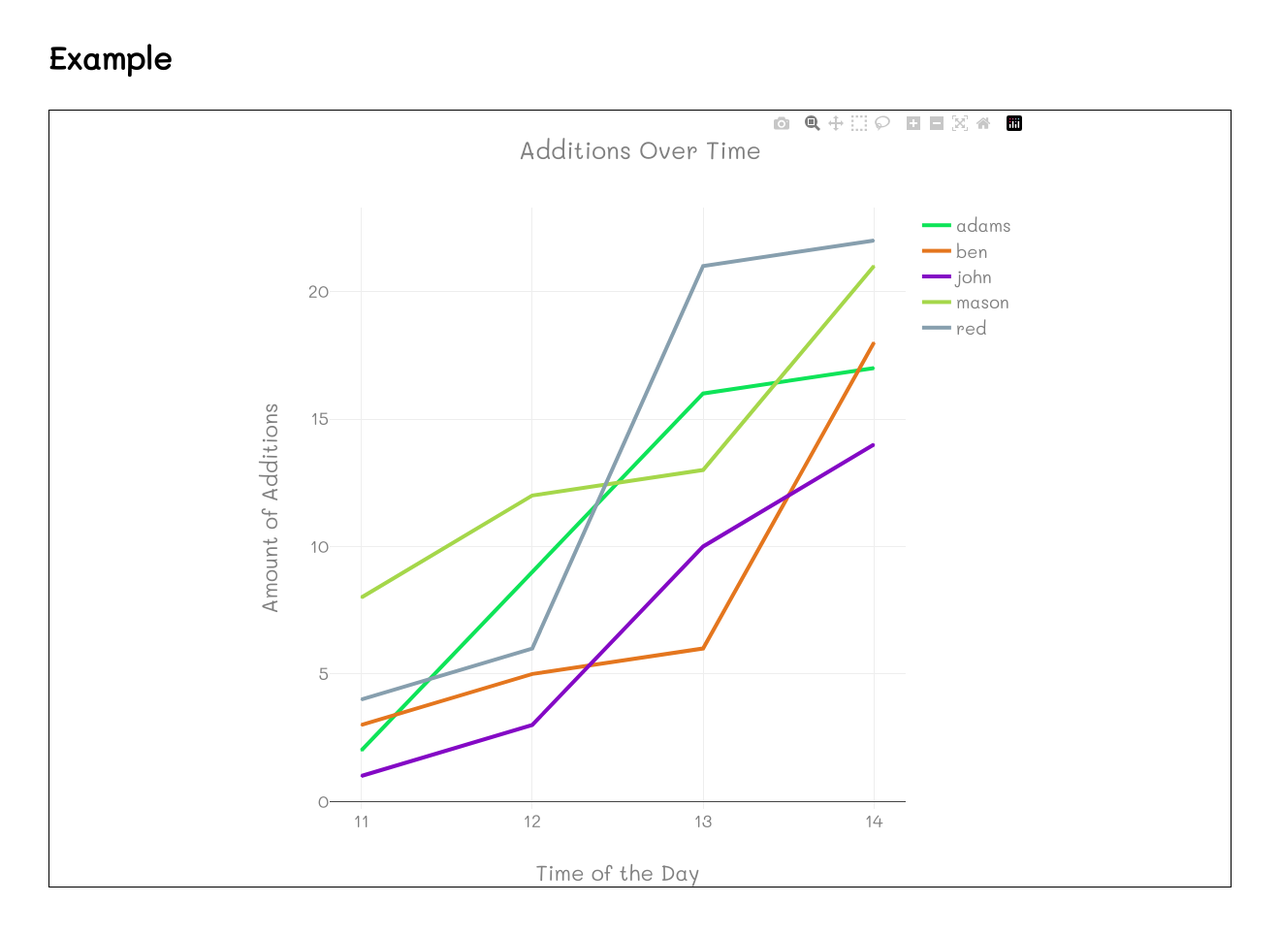
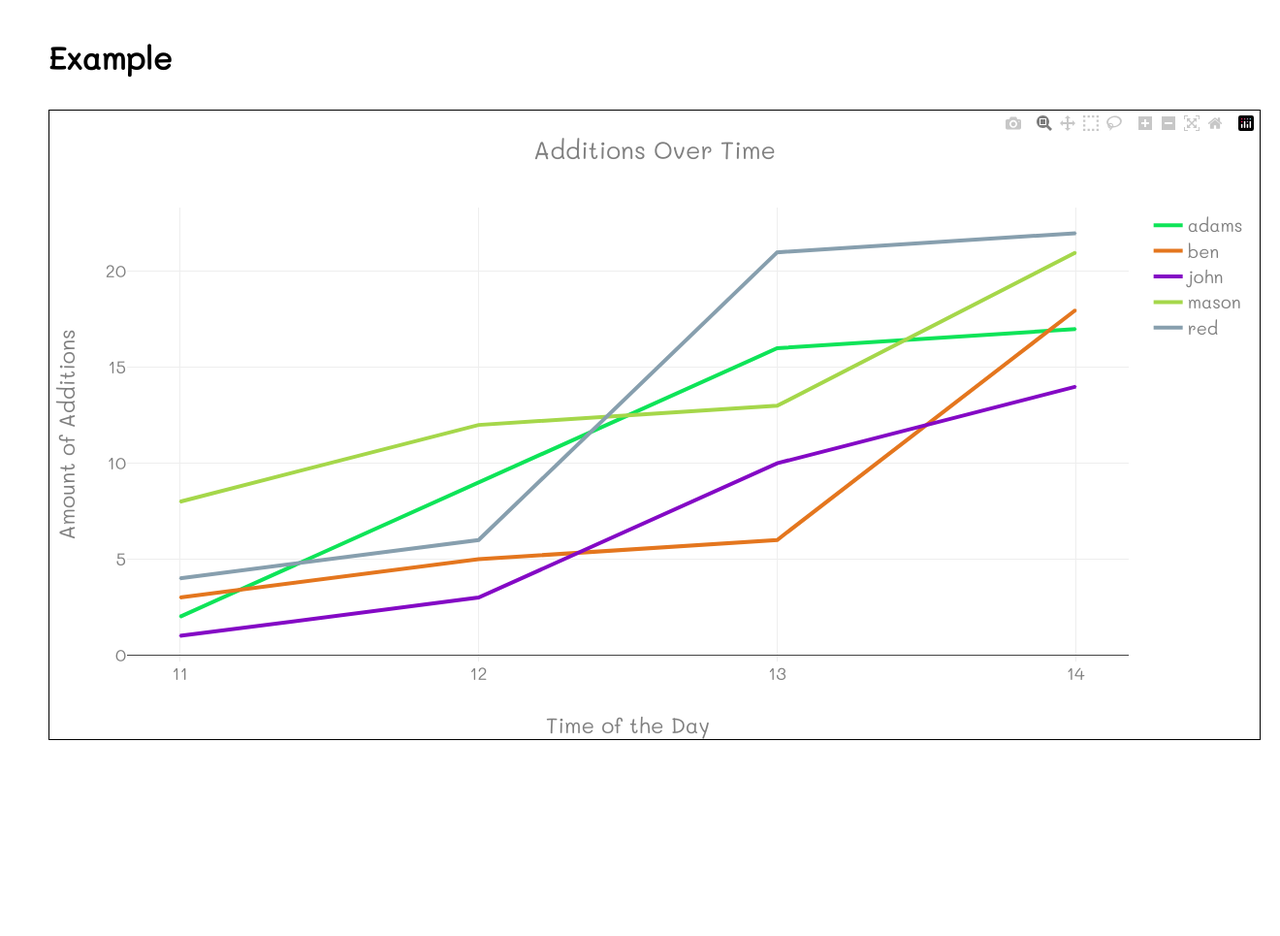
Before and after one commit to np-overflow/byte-visualization, a Flask app: page / in a window 1320 px wide. Shown: the whole page at 97% size. After the commit the page ends 763 px from the top, so only its background shows below. Run offline with Flask 2, Linux system fonts and the light colour scheme; some libraries are stand-ins or nearby versions.

Commit message:
new things

```diff
--- a/app.py
+++ b/app.py
@@ -137,14 +137,14 @@ def loclangovertime():
 
     if test_purposes == 1:
         test_return_json = {
-            'time': ['11:00', '12:00', '13.00', '14.00', '15.00'],
+            'time': ['9:00', '10:00', '11:00', '12:00', '13.00', '14.00', '15.00'],
             'language': {
                 'python': [1200, 1300, 1800, 4600, 7000],
                 'java': [600, 1000, 5000, 6500, 8000],
                 'c': [100, 800, 6800, 9100, 12000],
                 'c++': [0, 0, 1200, 2700, 3000],
                 'clojure': [100, 400, 700, 900, 4000],
-                'c#': [0, 3000, None, 14000, 18000]
+                'c#': [0, 3000, 8000, 14000, 18000]
             }
         }
 
--- a/static/graphs.js
+++ b/static/graphs.js
@@ -20,8 +20,8 @@ const fadeIn = 3000
 const fadeOut = 3000
 const waitingTime = 1500
 const animationTime = 1000
-const divWidth = 800
-const divHeight = 800
+const divWidth = 1248
+const divHeight = 648
 
 // API PINGS
 function getCommits () {
@@ -212,7 +212,9 @@ function randomColours (amount) {
 
 // TODO : do gradient randomColours
 
-// PLOTTING FUNCTIONS - PLOTTING
+// PLOTTING FUNCTIONS - PLOTTING  - SOFT-CODED
+
+// PLOTTING FUNCTIONS - PLOTTING  - HARD-CODED
 function commitsBarChartVertical () {
   var coords = getCommits()
   // console.log(coords)
@@ -350,7 +352,7 @@ function commitsOverTime () {
   }
 
   var layout = {
-    title: 'Commits Over Time',
+    title: 'Commits Over Time / Commits 𝚫 Time',
     width: divWidth,
     height: divHeight,
     hovermode: 'none',
@@ -608,7 +610,7 @@ function locLanguageOverTimeBar () {
 
     tempData['x'] = testArray
     tempData['y'] = yvalue
-    tempData['type'] = 'scatter'
+    tempData['type'] = 'bar'
     tempData['name'] = String(jsonKeys[i])
     tempData['marker'] = { color: String(randomColours(1)), size: 2 }
     // line thickness
@@ -618,7 +620,7 @@ function locLanguageOverTimeBar () {
   }
 
   var layout = {
-    title: 'Lines of Code Per Language Over Time',
+    title: 'Lines of Code Per Language Over Time - Bar',
     width: divWidth,
     height: divHeight,
     hovermode: 'none',
@@ -627,7 +629,7 @@ function locLanguageOverTimeBar () {
       autotick: false
     },
     yaxis: {
-      title: 'Lines of Code Per Language - Bar',
+      title: 'Lines of Code Per Language',
       autotick: true
     },
     font: {
@@ -733,6 +735,8 @@ function showEmptyGraph () {
 // START - display start
 $(document).ready(function () {
   commitsBarChartVertical()
+  // commitsOverTime()
+  // locLanguageOverTimeBar()
 
   // method to run it, find a way to sleep each function
   // var functionArray = [
--- a/static/styles.css
+++ b/static/styles.css
@@ -4,7 +4,8 @@ body {
 
 #myDiv {
   border: 1px solid black;
-  /* padding: 200px; */
+  width: 1248px;
+  height: 648px;
 }
 
 #example {
--- a/templates/testcharts.html
+++ b/templates/testcharts.html
@@ -9,7 +9,6 @@
     <link rel="stylesheet" href="https://cdnjs.cloudflare.com/ajax/libs/animate.css/3.7.0/animate.min.css">
     <script src="https://cdn.plot.ly/plotly-latest.min.js"></script>
     <script src="https://ajax.googleapis.com/ajax/libs/jquery/3.3.1/jquery.min.js"></script>
-    <script src="https://cdnjs.cloudflare.com/ajax/libs/animate.css/3.7.0/animate.css"></script>
 
     <!-- my own test scripts -->
 
```
Also changed, not shown: README.md, scripts/Main.py (renamed from Main.py), scripts/misc.py (renamed from misc.py).
